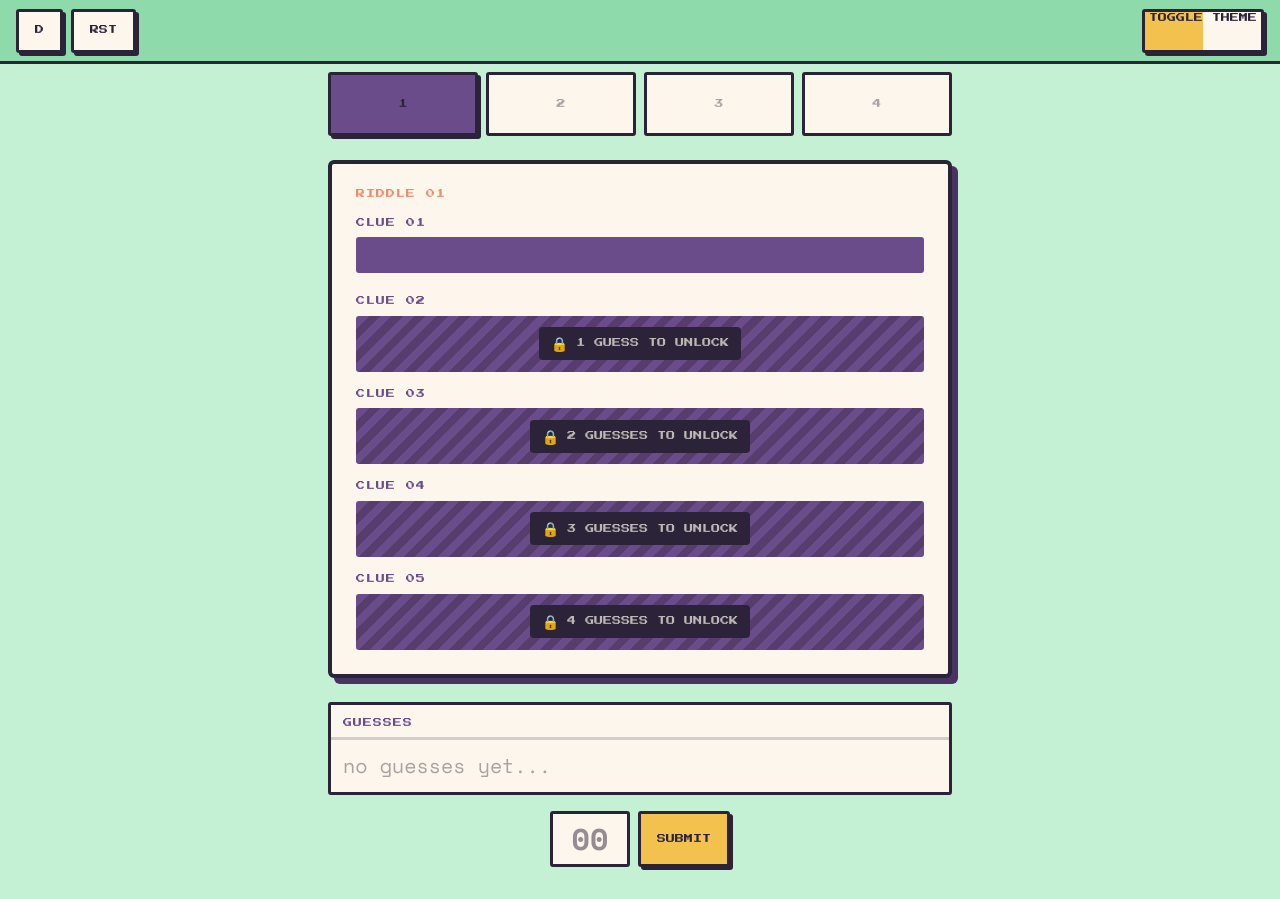
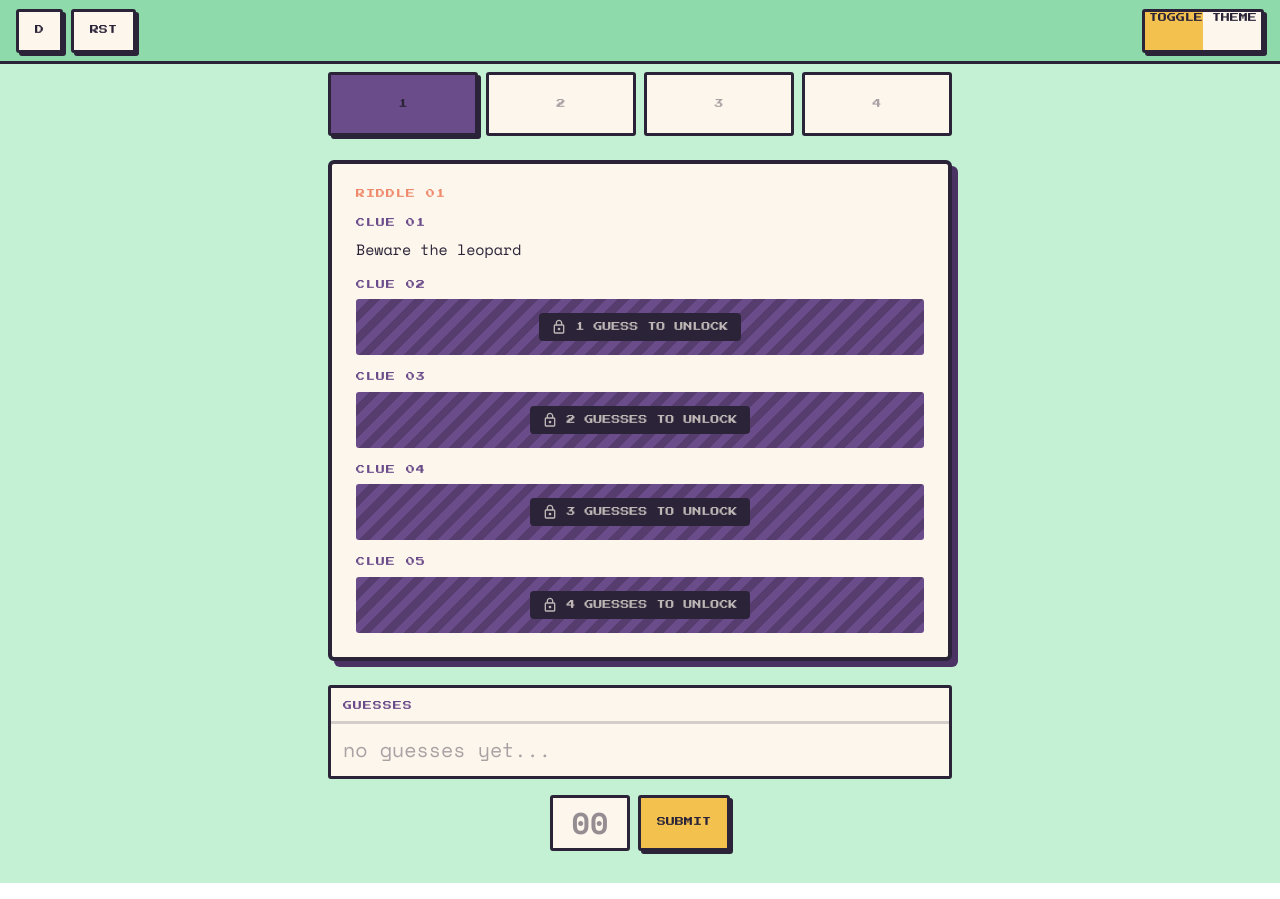
Before and after one commit to ShanSenanayake/a-simple-game, a Svelte app: page / in a window 1280 px wide. Both pictures are taken after a click on the button "START". Built offline with nearby package versions, Linux system fonts and the light colour scheme.

Commit message:
finish riddle one

```diff
--- a/src/app.css
+++ b/src/app.css
@@ -69,6 +69,15 @@
   --animate-flip: flip 0.25s ease-out;
   --animate-terminal-blink: terminal-blink 1s step-end infinite;
   --animate-blink-block: blink-block 1s step-end infinite;
+}
+
+@keyframes progress-fill {
+  from {
+    width: 0%;
+  }
+  to {
+    width: 100%;
+  }
 }
 
 @keyframes shake {
--- a/src/components/Button.svelte
+++ b/src/components/Button.svelte
@@ -1,6 +1,7 @@
 <script lang="ts">
   export let variant: 'primary' | 'ghost' = 'primary';
   export let size: 's' | 'm' | 'l' = 'm';
+  export let disabled: boolean = false;
   let extraClass = '';
   export { extraClass as class };
 
@@ -13,11 +14,13 @@
 
 <button
   type="button"
-  class="font-display {sizeClasses[size]} border-3 border-ink rounded-block cursor-pointer
+  {disabled}
+  class="font-display {sizeClasses[size]} border-3 border-ink rounded-block
     transition duration-100 ease-out
     shadow-pixel-sm shadow-ink
-    hover:-translate-x-0.75 hover:-translate-y-0.75 hover:shadow-pixel
-    active:-translate-x-0.75 active:-translate-y-0.75 active:shadow-pixel
+    {disabled
+    ? 'opacity-40 cursor-not-allowed'
+    : 'cursor-pointer hover:-translate-x-0.75 hover:-translate-y-0.75 hover:shadow-pixel active:-translate-x-0.75 active:-translate-y-0.75 active:shadow-pixel'}
     {variant === 'primary' ? 'bg-secondary' : 'bg-cream text-ink'}
     {extraClass}"
   on:click
--- a/src/game/RiddleLayout.svelte
+++ b/src/game/RiddleLayout.svelte
@@ -12,10 +12,11 @@
     riddleNumber: number;
     guesses?: Guess[];
     onSubmit: (value: number) => boolean;
+    isAnimating?: boolean;
     children: Snippet;
   }
   const totalRiddles = 4;
-  let { riddleNumber, guesses = [], onSubmit, children }: Props = $props();
+  let { riddleNumber, guesses = [], onSubmit, isAnimating = false, children }: Props = $props();
 </script>
 
 <main class="flex flex-col min-h-screen pt-16 pb-8 px-4 sm:px-6 max-w-2xl mx-auto w-full">
@@ -23,6 +24,6 @@
   <RiddleCard {riddleNumber}>{@render children()}</RiddleCard>
   <section>
     <GuessHistory {guesses} />
-    <RiddlePrompt {onSubmit} />
+    <RiddlePrompt {onSubmit} {isAnimating} />
   </section>
 </main>
--- a/src/game/RiddlePrompt.svelte
+++ b/src/game/RiddlePrompt.svelte
@@ -3,9 +3,10 @@
 
   interface Props {
     onSubmit: (value: number) => boolean;
+    isAnimating?: boolean;
   }
 
-  let { onSubmit }: Props = $props();
+  let { onSubmit, isAnimating = false }: Props = $props();
 
   let inputValue = $state<number | ''>('');
   let inputError = $state(false);
@@ -47,14 +48,16 @@
   <input
     class="w-20 text-center font-mono text-3xl font-bold px-2 min-h-14 border-3 rounded-block bg-cream text-ink
       caret-transparent [caret-shape:block] focus:animate-terminal-blink outline-none
-      {inputError ? 'border-coral' : 'border-ink'}"
+      {inputError ? 'border-coral' : 'border-ink'}
+      {isAnimating ? 'opacity-40 cursor-not-allowed' : ''}"
     type="number"
     min="0"
     max="99"
+    disabled={isAnimating}
     bind:value={inputValue}
     onkeydown={handleKeydown}
     oninput={handleInput}
     placeholder="00"
   />
-  <Button on:click={handleSubmit}>SUBMIT</Button>
+  <Button on:click={handleSubmit} disabled={isAnimating}>SUBMIT</Button>
 </div>
--- a/src/game/riddle1/Riddle1.svelte
+++ b/src/game/riddle1/Riddle1.svelte
@@ -1,4 +1,5 @@
 <script lang="ts">
+  import { get } from 'svelte/store';
   import RiddleLayout from '../RiddleLayout.svelte';
   import { gameState, currentStageGuesses } from '../../lib/gameState';
 
@@ -13,46 +14,88 @@
     },
   ];
 
-  let revealed = $state(clues.map(() => false));
+  type ClueState = 'locked' | 'scanning' | 'revealed';
+
+  const SCAN_DURATION = 1400;
+
+  const initialCount = get(currentStageGuesses).length;
+  let clueState = $state<ClueState[]>(
+    clues.map((_, i) => (i === 0 || initialCount >= i ? 'revealed' : 'locked'))
+  );
+
   let guessCount = $derived($currentStageGuesses.length);
+  let isAnimating = $derived(clueState.some((s) => s === 'scanning'));
 
   function handleSubmit(value: number): boolean {
-    const correct = false; // TODO: check against hashed answer
+    const correct = false;
+    const countBefore = get(currentStageGuesses).length;
     gameState.addGuess(value, correct);
+    const countAfter = get(currentStageGuesses).length;
     gameState.recordAttempt();
-    if (correct) gameState.solve();
-    return !correct;
+
+    if (correct) {
+      gameState.solve();
+      return false;
+    }
+
+    if (countAfter > countBefore) {
+      const newlyUnlockedIdx = countAfter;
+      if (newlyUnlockedIdx < clues.length && clueState[newlyUnlockedIdx] === 'locked') {
+        clueState[newlyUnlockedIdx] = 'scanning';
+        setTimeout(() => {
+          clueState[newlyUnlockedIdx] = 'revealed';
+        }, SCAN_DURATION);
+      }
+    }
+
+    return true;
   }
 </script>
 
-<RiddleLayout riddleNumber={1} guesses={$currentStageGuesses} onSubmit={handleSubmit}>
+<RiddleLayout riddleNumber={1} guesses={$currentStageGuesses} {isAnimating} onSubmit={handleSubmit}>
   <div class="flex flex-col gap-4">
     {#each clues as clue, i}
       <div>
         <p class="font-display text-display-xs text-grape mb-2 tracking-[1px]">{clue.label}</p>
-        {#if i > 0 && guessCount < i}
+        {#if clueState[i] === 'locked'}
           <div
             class="w-full h-14 bg-grape rounded-block flex items-center justify-center overflow-hidden
               bg-[repeating-linear-gradient(-45deg,transparent,transparent_8px,rgba(0,0,0,0.2)_8px,rgba(0,0,0,0.2)_16px)]"
           >
             <div class="bg-ink rounded px-3 py-1.5 flex items-center gap-2 shrink-0">
-              <span class="text-[14px]">🔒</span>
+              <svg
+                xmlns="http://www.w3.org/2000/svg"
+                class="w-4 h-4 text-cream/70 shrink-0"
+                viewBox="0 0 24 24"
+              >
+                <path d="M0 0h24v24H0z" fill="none" />
+                <path
+                  fill="currentColor"
+                  d="M6 22q-.825 0-1.412-.587T4 20V10q0-.825.588-1.412T6 8h1V6q0-2.075 1.463-3.537T12 1t3.538 1.463T17 6v2h1q.825 0 1.413.588T20 10v10q0 .825-.587 1.413T18 22zm0-2h12V10H6zm7.413-3.588Q14 15.826 14 15t-.587-1.412T12 13t-1.412.588T10 15t.588 1.413T12 17t1.413-.587M9 8h6V6q0-1.25-.875-2.125T12 3t-2.125.875T9 6zM6 20V10z"
+                />
+              </svg>
               <span class="font-display text-display-xs text-cream/70">
                 {i - guessCount} GUESS{i - guessCount !== 1 ? 'ES' : ''} TO UNLOCK
               </span>
             </div>
           </div>
-        {:else if revealed[i]}
+        {:else if clueState[i] === 'scanning'}
+          <div
+            class="w-full h-14 bg-grape rounded-block overflow-hidden relative flex items-center justify-center"
+          >
+            <div
+              class="absolute bottom-0 left-0 h-1 bg-cream/40 animate-[progress-fill_1.4s_linear_forwards]"
+            ></div>
+            <span
+              class="font-display text-display-xs text-cream/80 animate-blink-block tracking-[1px]"
+            >
+              DECRYPTING...
+            </span>
+          </div>
+        {:else}
           <p class="font-mono text-[14px] sm:text-[15px] leading-[1.7] text-ink animate-flip">
             {clue.content}
           </p>
-        {:else}
-          <button
-            aria-label="Reveal {clue.label}"
-            class="w-full h-9 bg-grape rounded-block cursor-pointer
-              hover:bg-grape/70 transition-colors duration-150"
-            onclick={() => (revealed[i] = true)}
-          ></button>
         {/if}
       </div>
     {/each}
```
